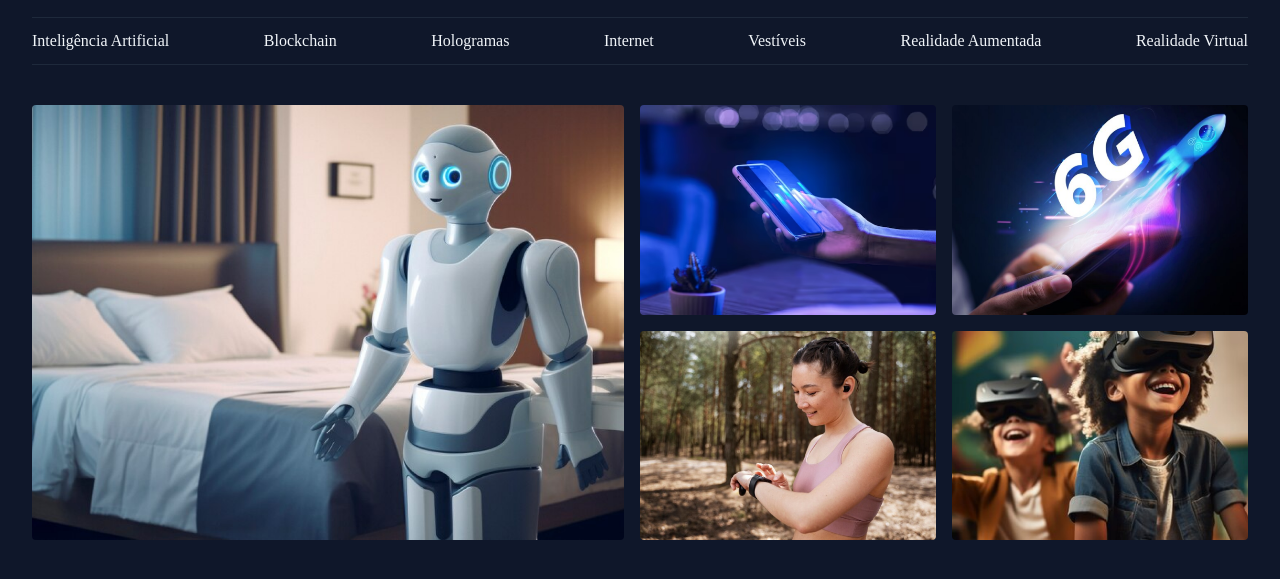
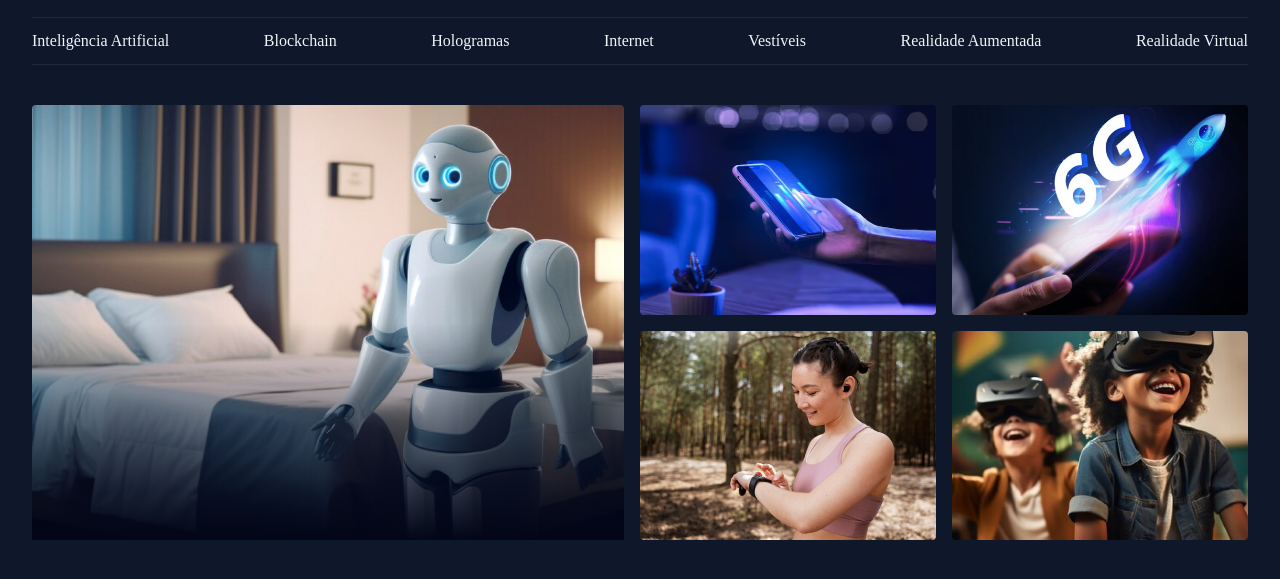
Before and after one commit to karinecord/PracticalJavaScriptChallenges, a plain HTML site: page tech_news_portal/index.html in a window 1280 px wide. Shown: the part 55-634 px from the top of the page. Drawn offline with Linux system fonts and the light colour scheme; a web font is replaced by a local one.

Commit message:
adding comment on the card class

```diff
--- a/tech_news_portal/styles/section.css
+++ b/tech_news_portal/styles/section.css
@@ -4,14 +4,15 @@
     object-fit: cover;
     border-radius: 4px;
   }
+  /* Card: elemento de referencia para o pseudo-elemento ::before */
   .card{
-    position: relative;
+    position: relative; /* ponto de referencia para filhos com position absolute */
     &::before{
-      content: "";
-      position: absolute;
-      inset: 0;
-      top: 50%;
-      background-color: linear-gradient(
+      content: ""; /* obrigatorio para o pseudo-elemento aparecer */
+      position: absolute; /* flutua por cima da imagem sem ocupar espaco no layout */
+      inset: 0; /* cobre todos os lados do card */
+      top: 50%; /* gradiente comeca apenas na metade de baixo */
+      background: linear-gradient( /* escurece a parte inferior para criar contraste */
         180deg,
         transparent 0%,
         #020617 100%
```
